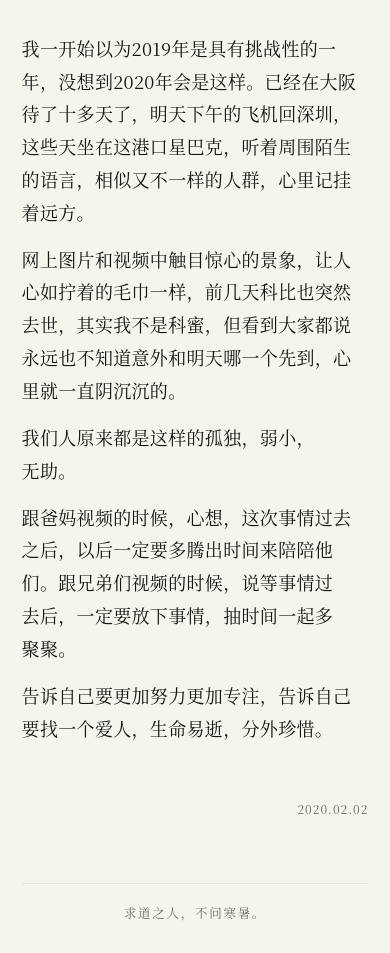
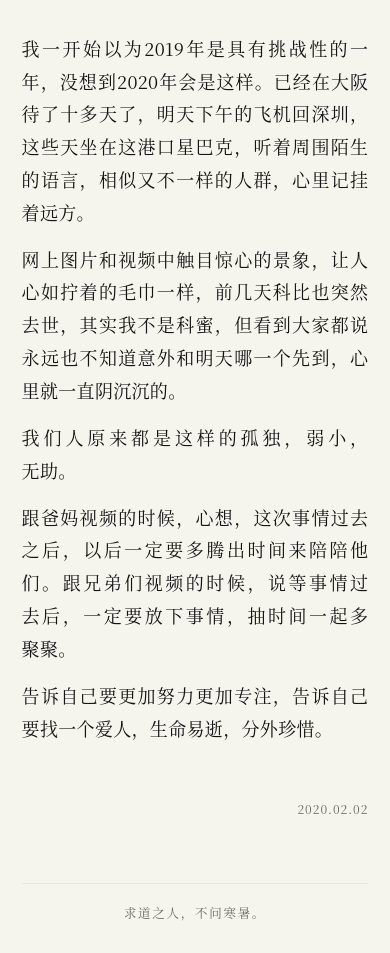
Before and after one commit to blackball/blog, a Flask app: page /preview/html/2020-02-02-2020.html in a window 390 px wide. Shown: the part 89-1042 px from the top of the page. Run offline with Flask 3, Linux system fonts and the light colour scheme; parts of the project's set-up code (start-up, migrations or seed data) failed here and were passed over; some libraries are stand-ins or nearby versions; some web fonts are replaced.

Commit message:
fix: justify article paragraphs on mobile

```diff
--- a/assets/css/style.css
+++ b/assets/css/style.css
@@ -602,6 +602,13 @@ main:focus {
     line-height: 1.82;
   }
 
+  .prose p,
+  .prose li {
+    text-align: justify;
+    text-justify: inter-ideograph;
+    text-align-last: left;
+  }
+
   .prose p {
     margin-bottom: 0.8em;
   }
```
